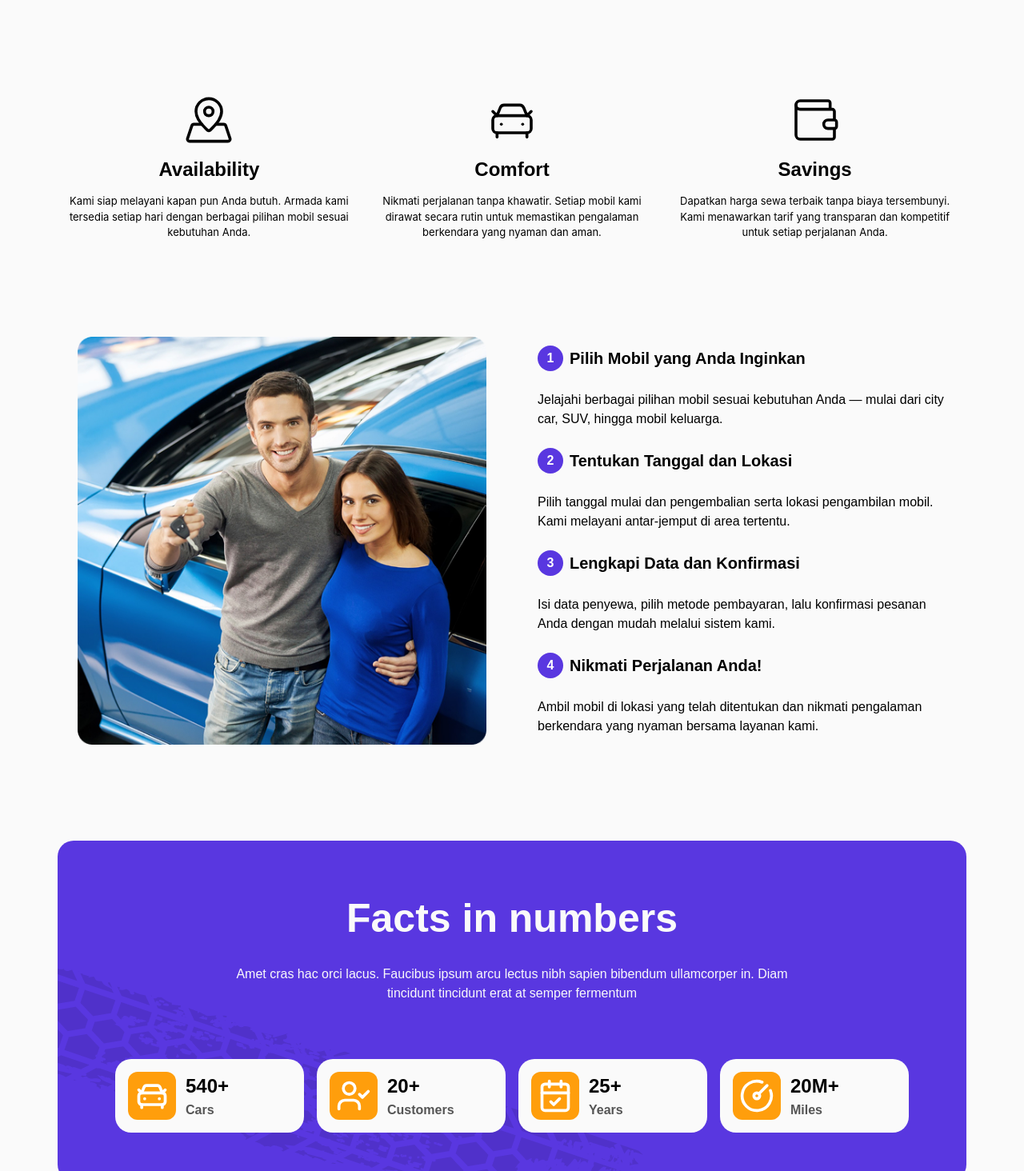
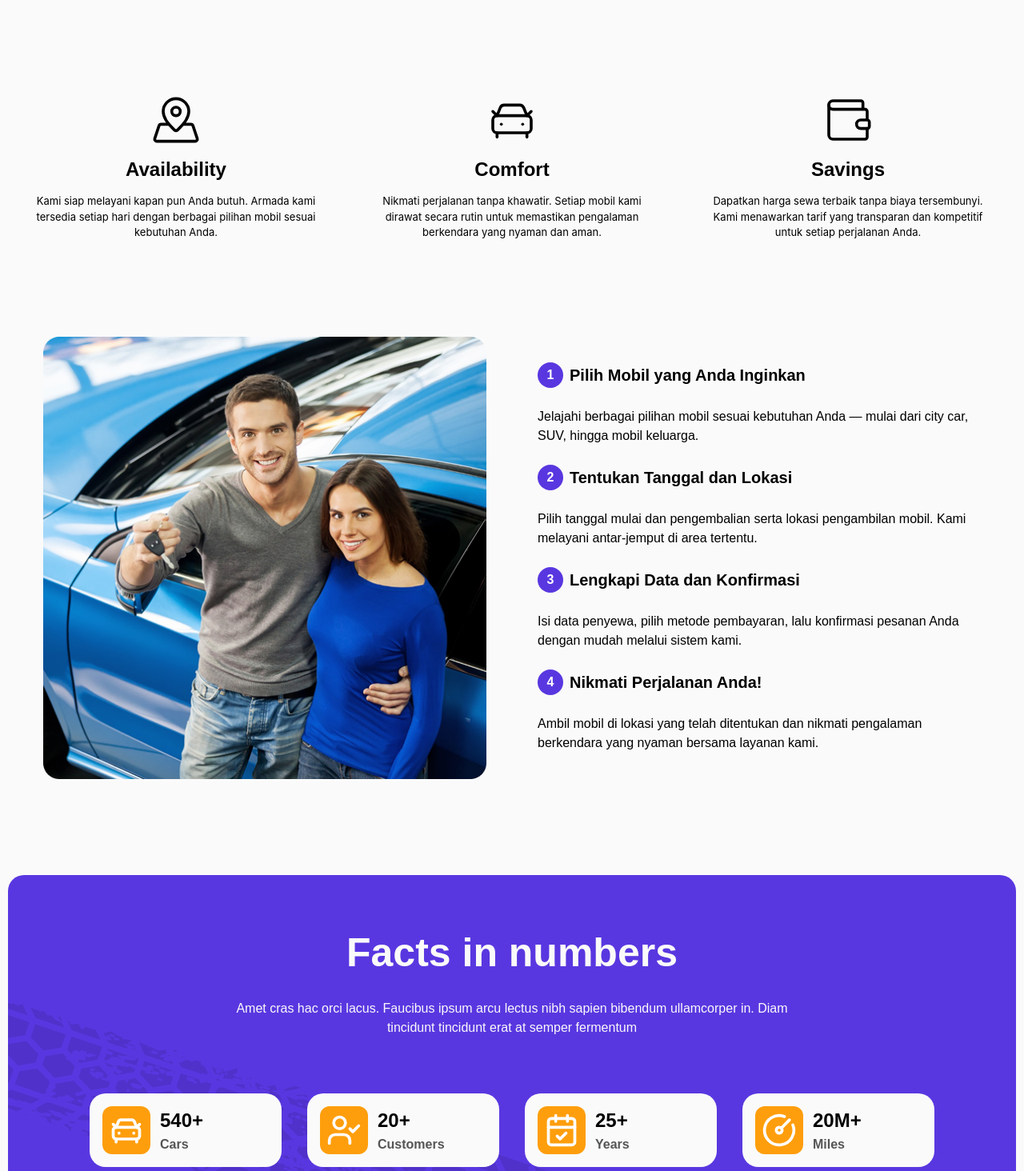
Before and after one commit to ahmadshahfarhan/car-rental, a React app: page / in a window 1280 px wide. Shown: the part 766-2230 px from the top of the page at 80% size. Built offline with nearby package versions, Linux system fonts and the light colour scheme; the HTML template or start-up script is replaced by a standard one.

Commit message:
responive/pages{home} components[banner, infoBlock]

```diff
--- a/src/App.jsx
+++ b/src/App.jsx
@@ -2,8 +2,10 @@ import Home from "./pages/Home";
 function App() {
   return (
     <>
-      <div className=" mx-[72px] max-w-[1366px]">
-        <Home />
+      <div className=" mx-auto max-w-[1376px]">
+        <div className="mx-[10px]">
+          <Home />
+        </div>
       </div>
     </>
   );
--- a/src/components/home/banner/FactsinNumber.jsx
+++ b/src/components/home/banner/FactsinNumber.jsx
@@ -4,7 +4,7 @@ import Shadow from "../../../assets/banner/FactinNumber/Shadow.png";
 const FactsinNumber = () => {
   return (
     <>
-      <div className=" bg-primary rounded-[20px] mb-5 py-[60px] px-[72px] relative overflow-hidden">
+      <div className=" bg-primary rounded-[20px] py-[60px] px-[72px] relative overflow-hidden">
         <img src={Shadow} className=" absolute left-0 top-0" alt="" />
         <div className=" z-10 relative">
           <h1 className=" font-worksans font-bold text-[50px] text-surface text-center">
@@ -15,7 +15,7 @@ const FactsinNumber = () => {
             bibendum ullamcorper in. Diam tincidunt tincidunt erat at semper
             fermentum
           </p>
-          <div className=" flex justify-center gap-4 w-auto mt-[70px]">
+          <div className=" flex justify-center flex-wrap   gap-8 w-auto mt-[70px]">
             <div className=" bg-surface rounded-[20px] p-[16px] w-full max-w-[240px] ">
               <div className="flex items-center gap-x-3 font-worksans">
                 <CarFront
--- a/src/components/home/infoBlock/Advantages.jsx
+++ b/src/components/home/infoBlock/Advantages.jsx
@@ -3,7 +3,7 @@ import { MapPinned, CarFront, Wallet } from "lucide-react";
 const Advantages = () => {
   return (
     <>
-      <div className="flex items-center justify-between">
+      <div className="flex items-center justify-between flex-wrap gap-13 md:gap-0">
         <div className="text-center mx-auto font-inter font-normal text-[16px] space-y-3">
           <MapPinned
             size={64}
--- a/src/components/home/infoBlock/HowItWorks.jsx
+++ b/src/components/home/infoBlock/HowItWorks.jsx
@@ -3,9 +3,9 @@ import HeroImage from "../../../assets/infoBlock/HowitWorks.png";
 const HowitWorks = () => {
   return (
     <>
-      <div className="flex flex-col md:flex-row items-center justify-center mx-auto gap-10 md:gap-16">
-        <img src={HeroImage} alt="" className="w-auto max-w-[45%]" />
-        <div className="space-y-6 w-auto max-w-[45%]">
+      <div className="flex flex-wrap justify-center items-center mx-auto gap-10 md:gap-16">
+        <img src={HeroImage} alt="" className=" w-full max-w-[500px] lg:max-w-[44%] object-cover rounded-[12px]" />
+        <div className="space-y-6 w-full max-w-[600px] lg:max-w-[44%]">
           <div>
             <div className=" flex items-center gap-x-2">
               <span className=" bg-primary text-white rounded-full w-[32px] h-[32px] p-1 text-center font-worksans font-semibold">
```
